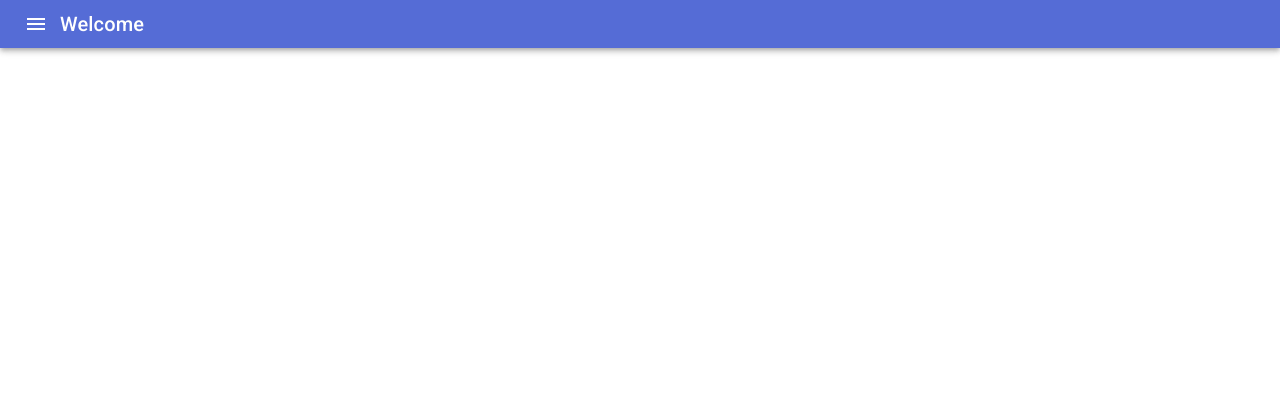
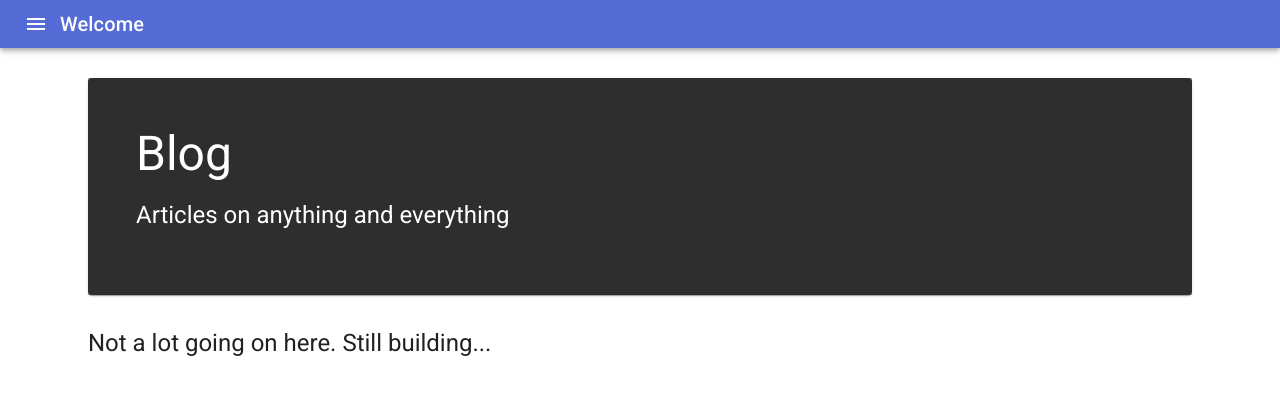
Before and after one commit to basheim/website, a Next.js app: page /website/ in a window 1280 px wide. Shown: the top 394 px of the page. Built offline with nearby package versions, Linux system fonts and the light colour scheme.

Commit message:
feat(): main page changes

```diff
--- a/pages/index.tsx
+++ b/pages/index.tsx
@@ -1,9 +1,65 @@
 import Layout from '../components/base/layout';
 import React from 'react';
+import PropTypes from 'prop-types';
+import { makeStyles } from '@material-ui/core/styles';
+import Paper from '@material-ui/core/Paper';
+import Typography from '@material-ui/core/Typography';
+import Grid from '@material-ui/core/Grid';
+import Link from 'next/link';
+
+const useStyles = makeStyles((theme: any) => ({
+  mainFeatured: {
+    position: 'relative',
+    backgroundColor: theme.palette.grey[800],
+    color: theme.palette.common.white,
+    marginBottom: theme.spacing(4),
+    backgroundSize: 'cover',
+    backgroundRepeat: 'no-repeat',
+    backgroundPosition: 'center',
+    cursor: 'pointer'
+  },
+  overlay: {
+    position: 'absolute',
+    top: 0,
+    bottom: 0,
+    right: 0,
+    left: 0,
+    backgroundColor: 'rgba(0,0,0,.3)',
+  },
+  mainFeaturedContent: {
+    position: 'relative',
+    padding: theme.spacing(3),
+    [theme.breakpoints.up('md')]: {
+      padding: theme.spacing(6),
+      paddingRight: 0,
+    }
+  },
+}));
 
 export default function Home({ }: any) {
+  const classes = useStyles();
   return (
-    <Layout home identity={{title: 'Welcome'}}>
+    <Layout home identity={{ title: 'Welcome' }}>
+      <Paper className={classes.mainFeatured}>
+        <div className={classes.overlay} />
+        <Link href={`/blog`}>
+          <Grid container>
+            <Grid item md={6}>
+              <div className={classes.mainFeaturedContent}>
+                <Typography component="h1" variant="h3" color="inherit" gutterBottom>
+                  Blog
+                            </Typography>
+                <Typography variant="h5" color="inherit" paragraph>
+                  Articles on anything and everything
+                            </Typography>
+              </div>
+            </Grid>
+          </Grid>
+        </Link>
+      </Paper >
+        <Typography component="h2" variant="h5">
+          Not a lot going on here. Still building...
+                                </Typography>
     </Layout>
   )
 }
```
